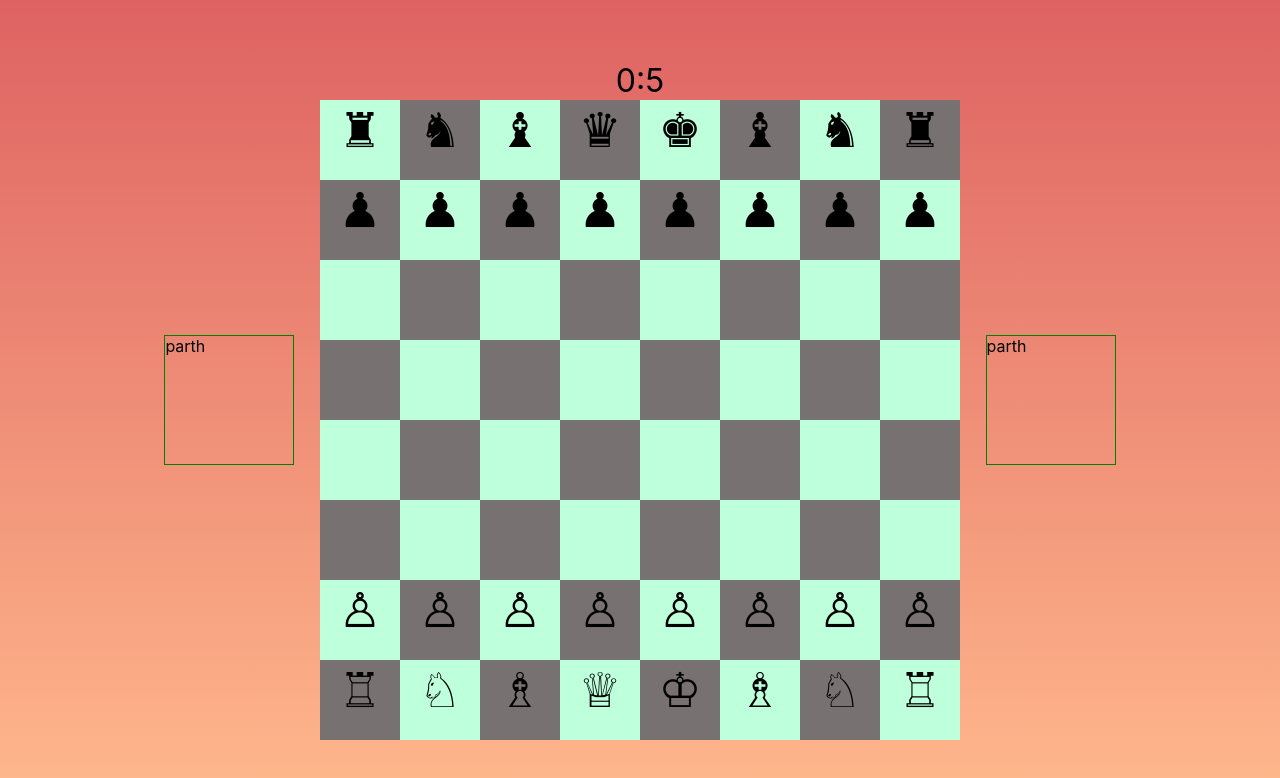
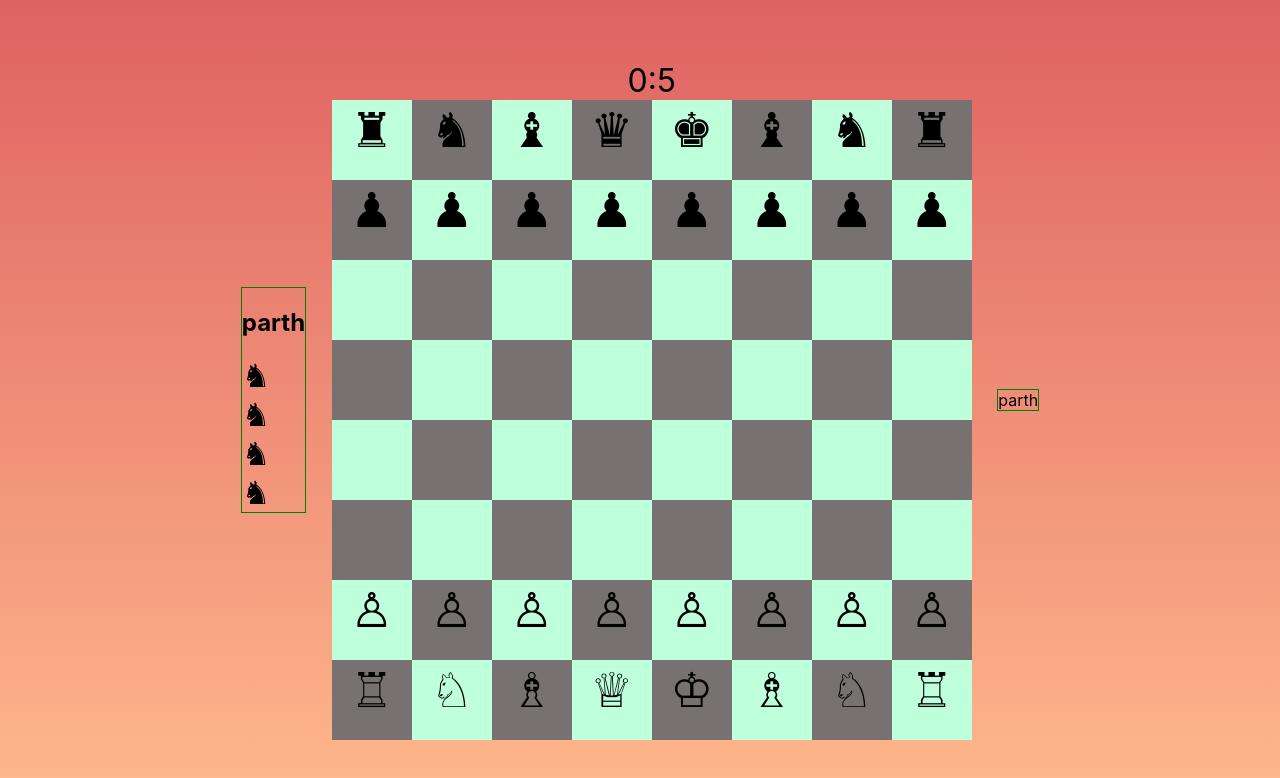
Before and after one commit to manasasurisetti/chess, a React (Create React App) app: page / in a window 1280 px wide. Shown: the top 778 px of the page. Built offline with nearby package versions, Linux system fonts and the light colour scheme.

Commit message:
playerStyling

```diff
--- a/src/grid/grid.css
+++ b/src/grid/grid.css
@@ -60,10 +60,17 @@
     text-align: center;
 }
 .player{
-    width: 10vw;
-    height: 10vw;
+
     border: 1px solid green;
     margin: 0 2vw;
+}
+.coinsDead{
+    display: flex;
+    flex-direction: column;
+    flex-wrap: nowrap;
+}
+.dead{
+    font-size: xx-large;
 }
 @keyframes spin {
     100% {
@@ -82,4 +89,12 @@
         font-size: xx-large;
         display: inline;
     }
+    .coinsDead{
+        display: flex;
+        flex-direction: row;
+        flex-wrap: nowrap;
+    }
+    .dead{
+        font-size: large;
+    }
 }
--- a/src/grid/grid.jsx
+++ b/src/grid/grid.jsx
@@ -190,7 +190,14 @@ function CreateRow(firstCellColor, rowNum, cellDetails){
       <Fragment>
 
       <div className="player">
-       {player1}
+       <h2>{player1}</h2>
+       <div className="coinsDead">
+        <div className="dead">{pieces.black['knight']}</div>
+        <div className="dead">{pieces.black['knight']}</div>
+        <div className="dead">{pieces.black['knight']}</div>
+        <div className="dead">{pieces.black['knight']}</div>
+
+      </div>
       </div>
       <div className="wrapper">
       <div className="timer">
```
